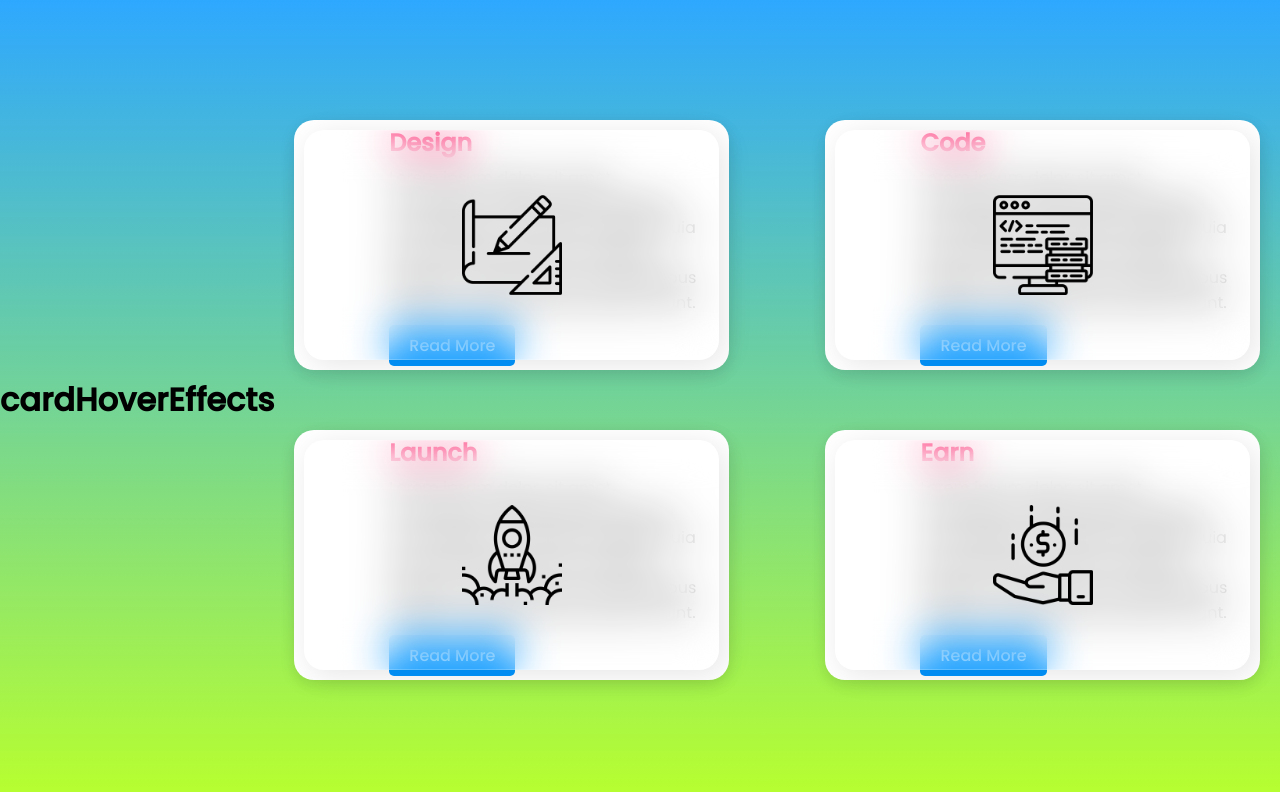
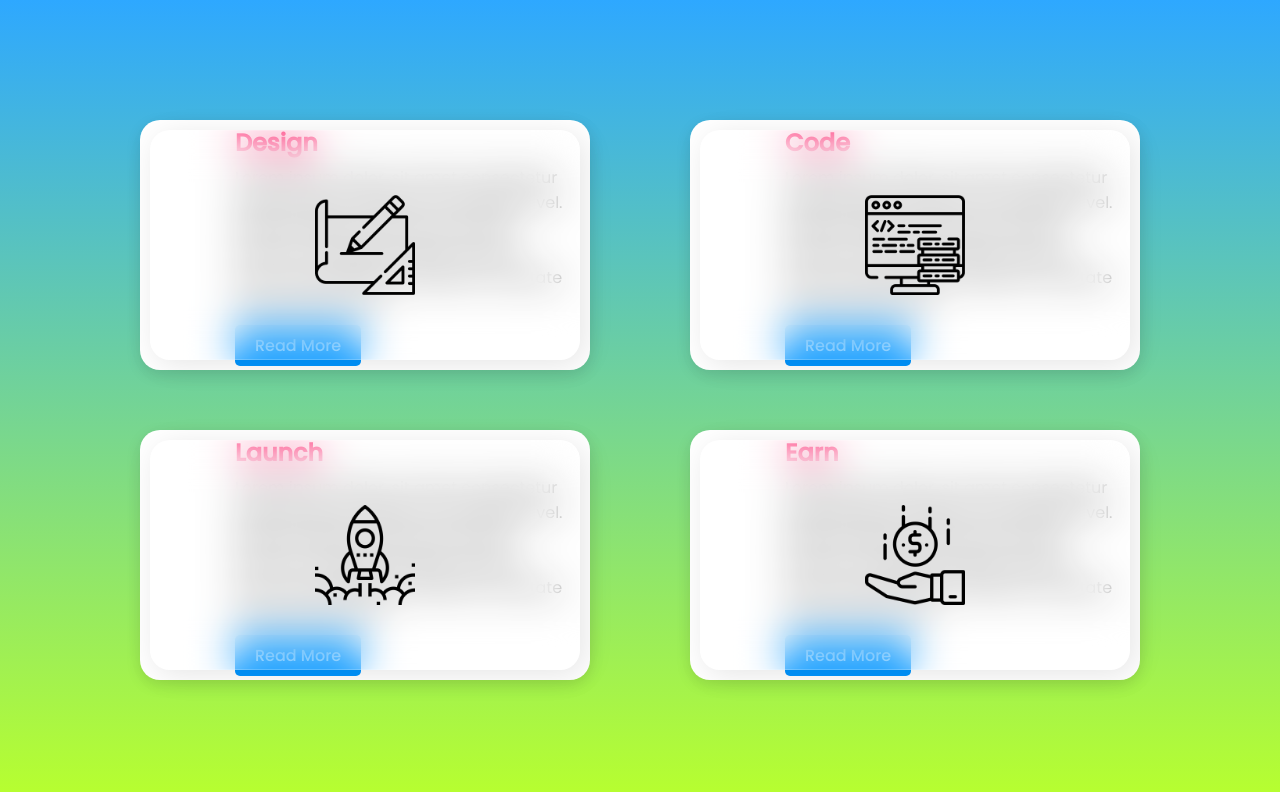
Before and after one commit to Lloydi0515/cardHoverEffects, a plain HTML site: page index.html in a window 1280 px wide. Drawn offline with Linux system fonts and the light colour scheme.

Commit message:
Update index.html

```diff
--- a/index.html
+++ b/index.html
@@ -12,9 +12,6 @@
     <!-- <link href="https://cdn.jsdelivr.net/npm/bootstrap@5.1.3/dist/css/bootstrap.min.css" rel="stylesheet" integrity="sha384-1BmE4kWBq78iYhFldvKuhfTAU6auU8tT94WrHftjDbrCEXSU1oBoqyl2QvZ6jIW3" crossorigin="anonymous"> -->
 </head>
 <body>
-    <div>
-        <h1>cardHoverEffects<h1>
-    </div>
     <div class="container">
         <div class="card">
            <div class="imgBx">
```
